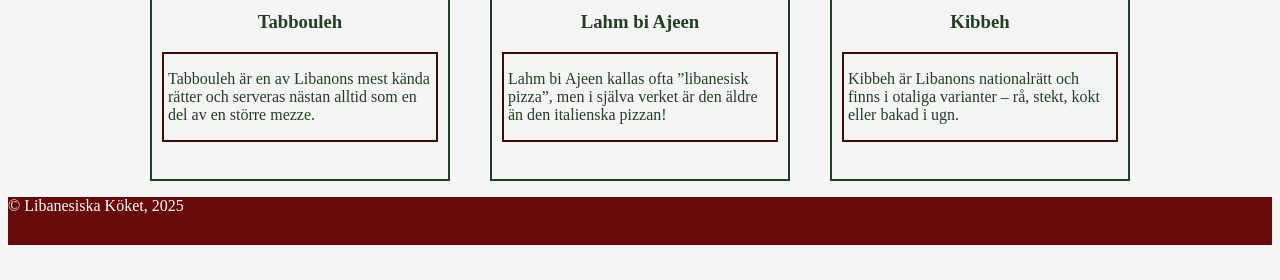
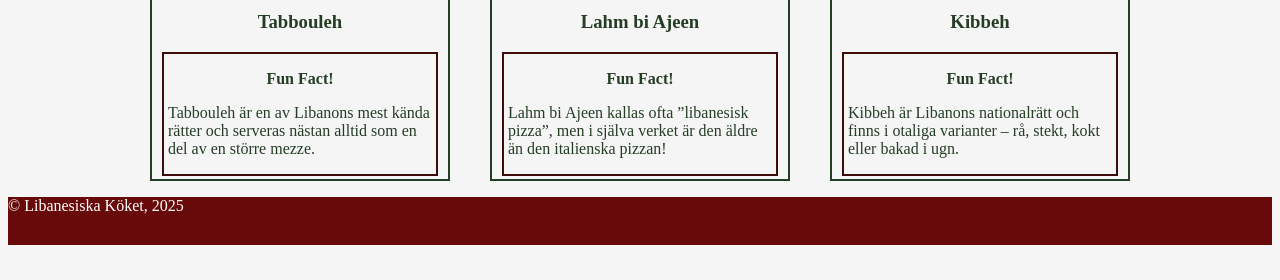
Before and after one commit to michelaslan/Uppgift4, a plain HTML site: page index.html in a window 1280 px wide. Shown: the part 520-800 px from the top of the page. Drawn offline with Linux system fonts and the light colour scheme.

Commit message:
details 3

```diff
--- a/index.html
+++ b/index.html
@@ -3,7 +3,7 @@
 <head>
     <meta charset="UTF-8">
     <meta name="viewport" content="width=device-width, initial-scale=1.0">
-    <title>Document</title>
+    <title>Libanesiska Köket</title>
     <link rel="stylesheet" href="style.css">
 </head>
 <body>
@@ -24,6 +24,7 @@
                 <img src="https://static01.nyt.com/images/2023/05/25/multimedia/MRS-Lebanese-Tabbouleh-wzpk/MRS-Lebanese-Tabbouleh-wzpk-mediumSquareAt3X.jpg" alt="Tabbouleh">
                 <h3>Tabbouleh</h3>
                 <div class="Faktaruta">
+                    <p><strong>Fun Fact!</strong></p>
                     <p>Tabbouleh är en av Libanons mest kända rätter och serveras nästan alltid som en del av en större mezze.</p>
                 </div>
             </section>
@@ -35,6 +36,7 @@
                 <img src="https://www.foodbylaven.se/wp-content/uploads/2021/01/AC977395-DB93-4357-90E0-70AB4F0BD637.jpg" alt="Lahm bi Ajeen">
                 <h3>Lahm bi Ajeen</h3>
                 <div class="Faktaruta">
+                    <p><strong>Fun Fact!</strong></p>
                     <p>Lahm bi Ajeen kallas ofta ”libanesisk pizza”, men i själva verket är den äldre än den italienska pizzan!</p>
                 </div>
             </section>
@@ -46,6 +48,7 @@
                 <img src="https://www.alphafoodie.com/wp-content/uploads/2023/01/Kibbeh-Main1.jpeg" alt="Lahm bi Ajeen">
                 <h3>Kibbeh</h3>
                 <div class="Faktaruta">
+                    <p><strong>Fun Fact!</strong></p>
                     <p>Kibbeh är Libanons nationalrätt och finns i otaliga varianter – rå, stekt, kokt eller bakad i ugn.</p>
                 </div>
             </section>
--- a/style.css
+++ b/style.css
@@ -46,6 +46,9 @@ h3 {
     padding: 0 4px;
     margin-top: 10px;
 }
+.Faktaruta > p:first-of-type {
+    text-align: center;
+}
 .recept-container img {
     width: 100%;
     height:300px;
```
Lines whose indentation alone changed are shown as unchanged.
